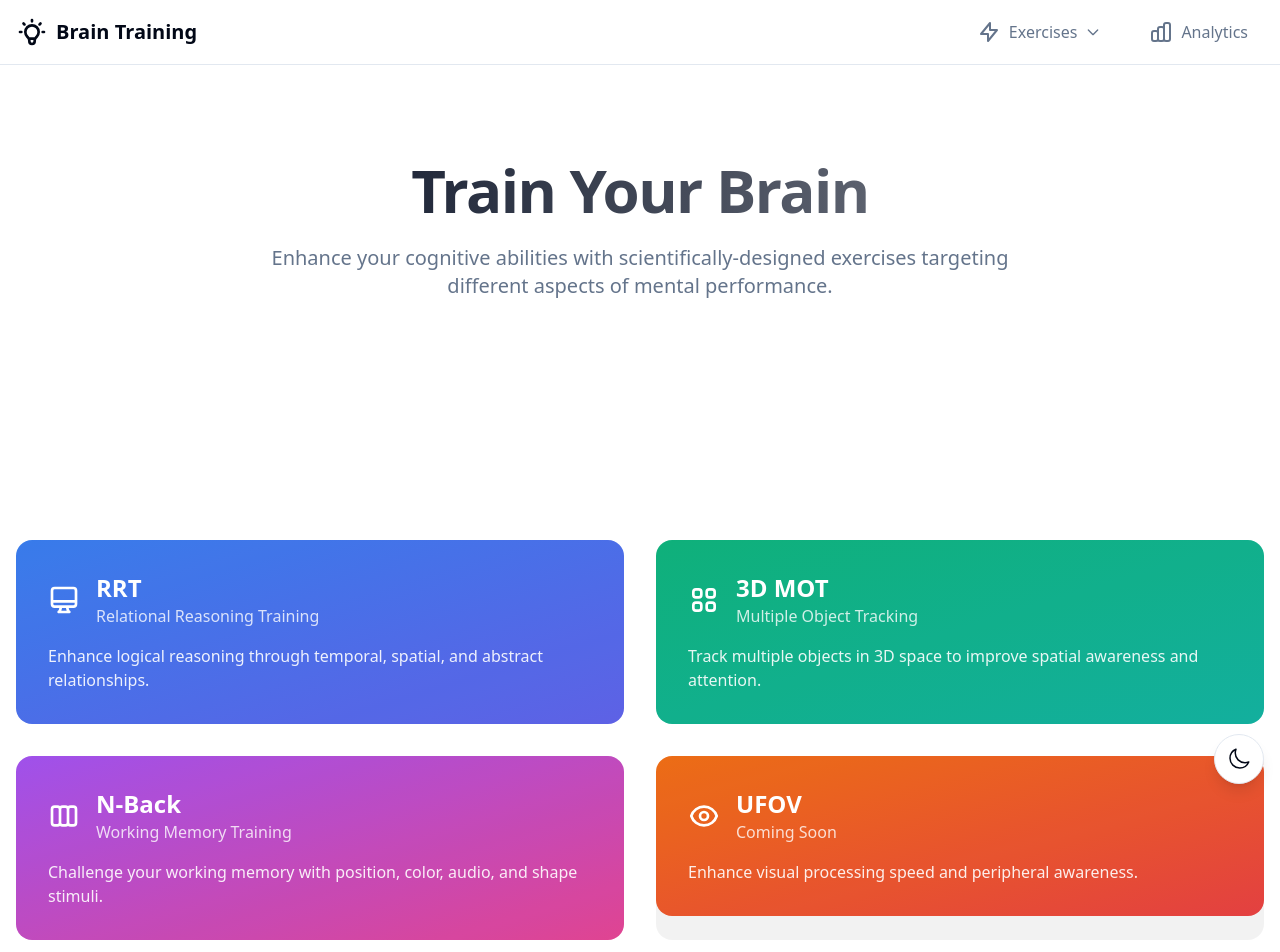
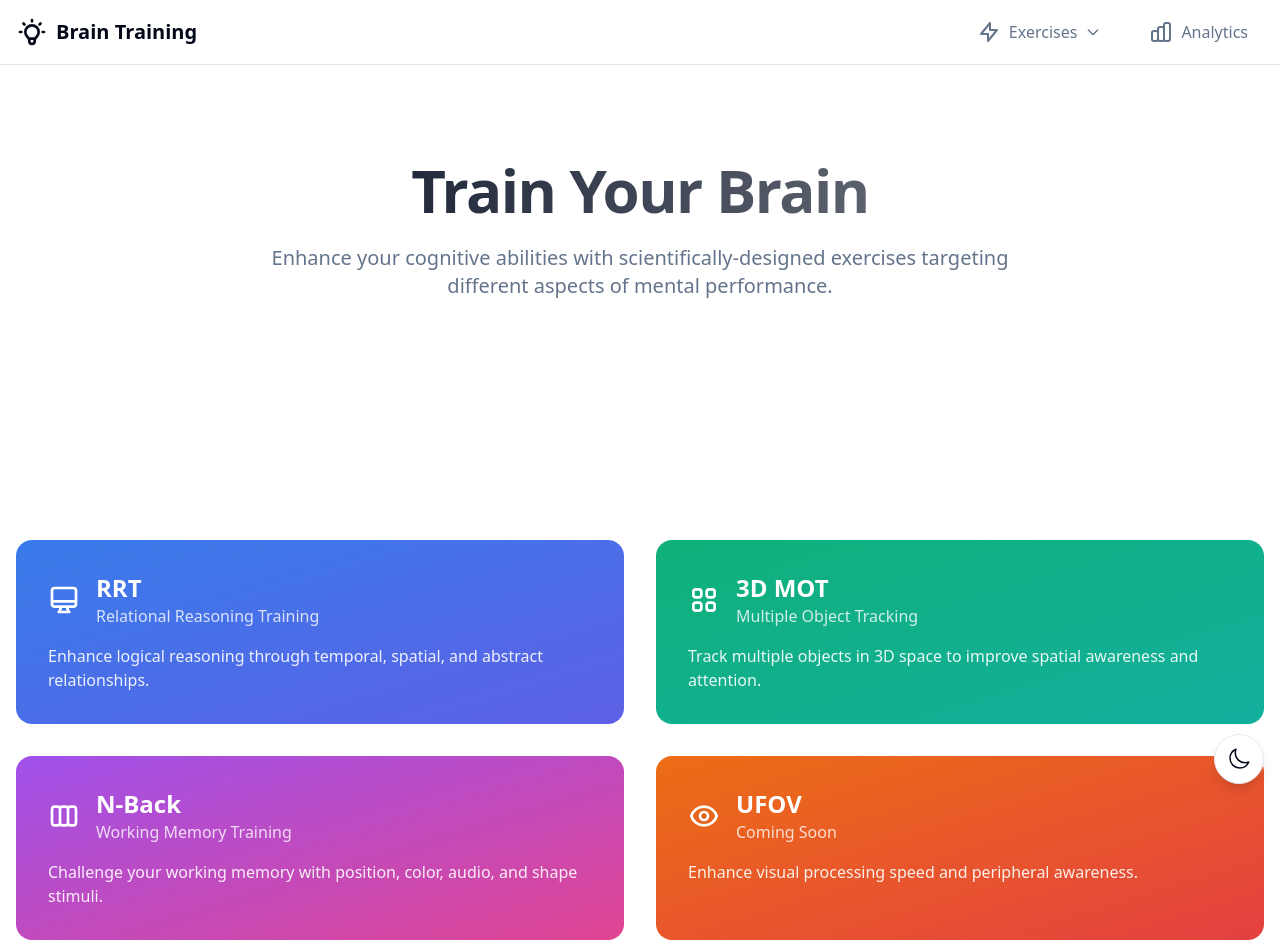
Before and after one commit to XD1amond/Brain, a React (Vite) app: page /#/ in a window 1280 px wide. Shown: the top 952 px of the page. Built offline with nearby package versions, Linux system fonts and the light colour scheme.

Commit message:
fixed box sizing on home page

```diff
--- a/src/components/Home.jsx
+++ b/src/components/Home.jsx
@@ -106,12 +106,12 @@ export default function Home() {
                 key={exercise.path}
                 variants={itemVariants}
                 whileHover={{ y: -5 }}
-                className="relative"
+                className="relative h-full"
               >
                 <Link
                   to={exercise.path}
                   className={cn(
-                    "block p-8 rounded-2xl overflow-hidden shadow-none",
+                    "block h-full flex flex-col p-8 rounded-2xl overflow-hidden shadow-none",
                     "bg-gradient-to-br",
                     exercise.color,
                     "hover:shadow-xl transition-all duration-300",
```
